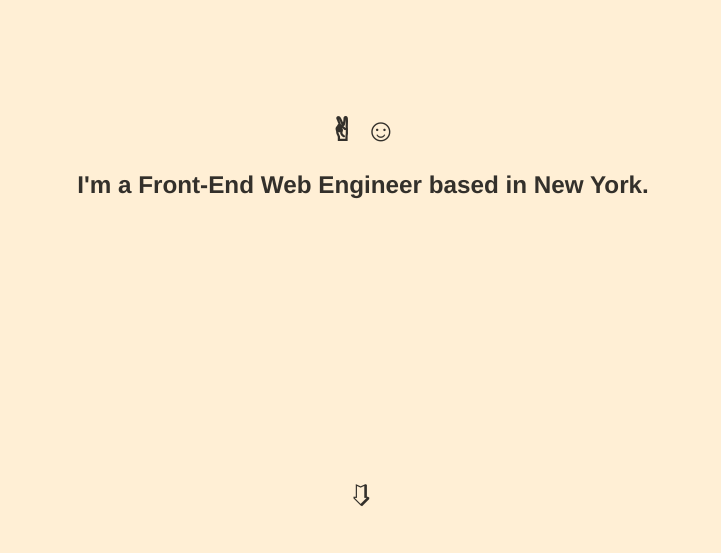
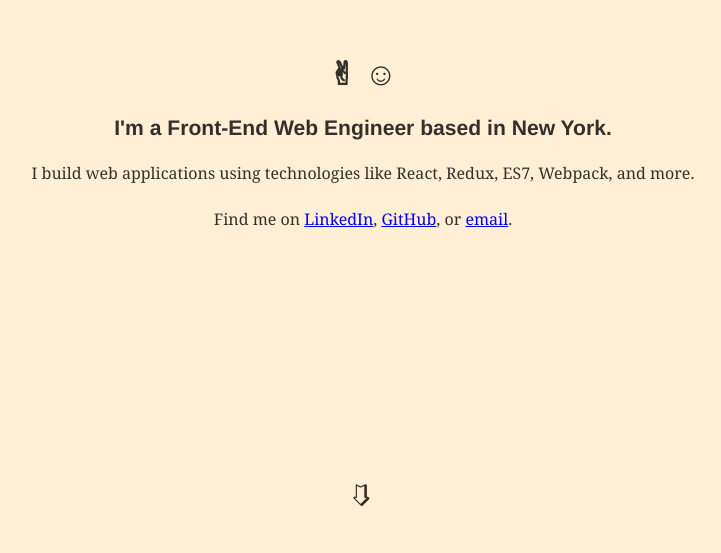
Before and after one commit to bkuzma/bkuzma.github.io, a Gatsby site: page / in a window 1280 px wide. Shown: the part 244-797 px from the top of the page, without its empty margins (277-998 px from the left). Built offline with nearby package versions, Linux system fonts and the light colour scheme; Gatsby itself is replaced by a stand-in of ours.

Commit message:
add some copy and contact links to Landing Tile

```diff
--- a/src/components/LandingTile.js
+++ b/src/components/LandingTile.js
@@ -17,8 +17,8 @@ export default ({ onClickScroll }) => {
     margin-top: 0;
   `;
 
-  const Subheader = styled.h2`
-    margin: 0;
+  const Subheader = styled.h3`
+    margin-top: 0;
   `;
 
   const Wrapper = styled.div`
@@ -29,12 +29,44 @@ export default ({ onClickScroll }) => {
     height: 100vh;
     justify-content: center;
     padding: 20px;
+    text-align: center;
   `;
+
+  const emailLink =
+    <a
+      href="mailto:hello@briankuzma.com"
+      target="_blank">
+      email
+    </a>;
+
+  const linkedInLink =
+    <a
+      href="https://www.linkedin.com/in/briankuzma/"
+      target="_blank">
+      LinkedIn
+    </a>;
+
+  const gitHubLink =
+    <a
+      href="https://github.com/bkuzma"
+      target="_blank">
+      GitHub
+    </a>;
 
   return (
     <Wrapper>
       <Header>✌&#xFE0E; ☺&#xFE0E;</Header>
-      <Subheader>I'm a Front-End Web Engineer based in New York.</Subheader>
+      <Subheader>
+        I'm a Front-End Web Engineer based in New York.
+      </Subheader>
+      <p>
+        I build web applications using technologies like
+        React, Redux, ES7, Webpack, and more.
+      </p>
+      <p>
+        Find me on {linkedInLink}, {gitHubLink},
+        or {emailLink}.
+      </p>
       <Arrow onClick={onClickScroll}>
         ➱&#xFE0E;
       </Arrow>
```
